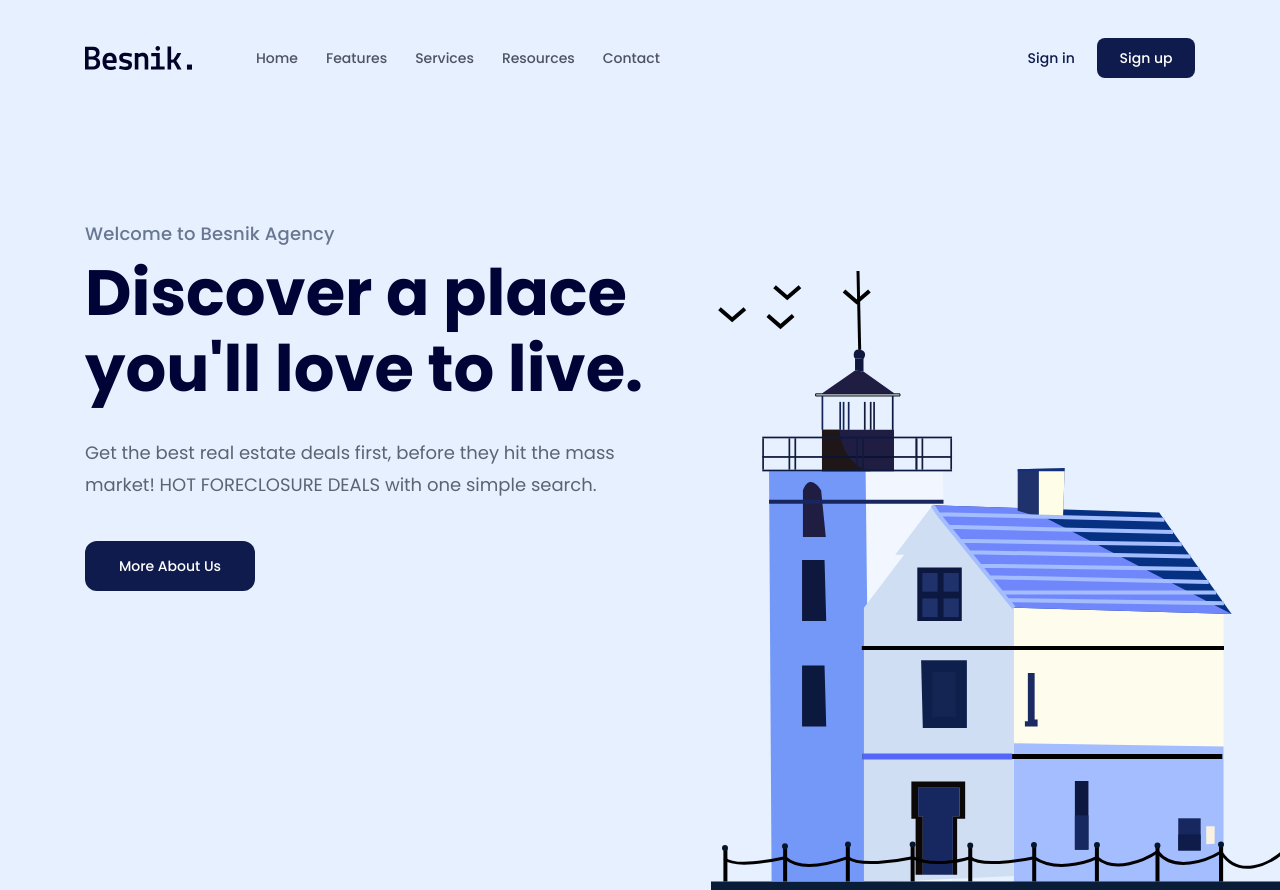
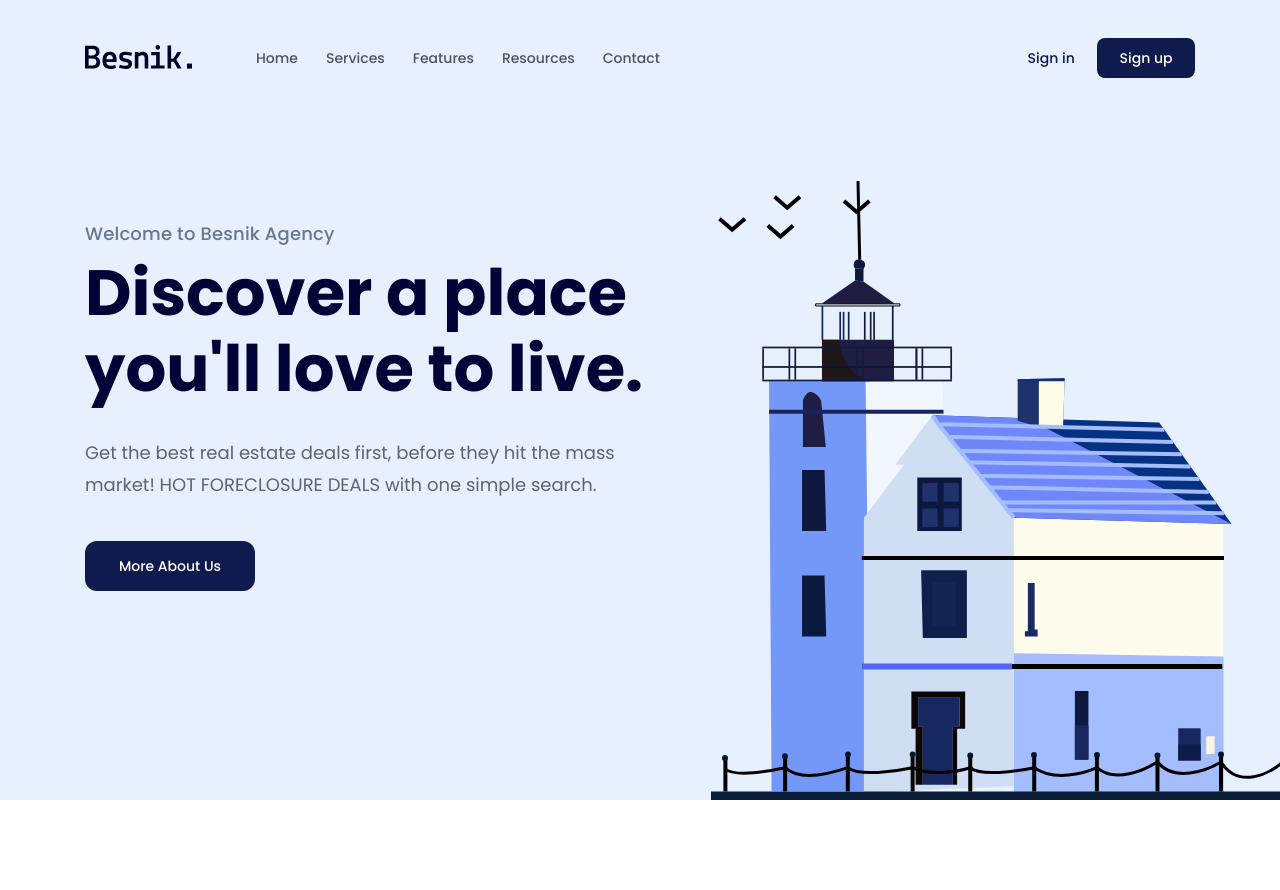
Before and after one commit to monsieur-thinh/landing-page, a plain HTML site: page index.html in a window 1280 px wide. Shown: the top 890 px of the page. Drawn offline with Linux system fonts and the light colour scheme.

Commit message:
Them animation vao navbar

```diff
--- a/assets/css/style.css
+++ b/assets/css/style.css
@@ -4,6 +4,12 @@
 
 :root {
     --primary-color: #0f1b4c;
+}
+
+html,
+body {
+    scroll-behavior: smooth;
+    -webkit-scroll-behavior: smooth;
 }
 
 html {
@@ -64,7 +70,7 @@ a {
     flex-direction: column;
     position: relative;
     background: #e6f0ff;
-    height: 100vh;
+    height: calc(100vh - 90px);
 }
 
 .navbar {
--- a/index.html
+++ b/index.html
@@ -30,19 +30,21 @@
         />
     </head>
     <body>
-        <main>
+        <main id="home">
             <header class="fixed-header">
                 <div class="content">
                     <nav class="navbar">
                         <!-- logo -->
-                        <img src="./assets/img/Logo.svg" alt="Besnik." />
+                        <a href="/"
+                            ><img src="./assets/img/Logo.svg" alt="Besnik."
+                        /></a>
                         <!-- navigation -->
                         <ul>
-                            <li><a href="#!">Home</a></li>
-                            <li><a href="#!">Features</a></li>
-                            <li><a href="#!">Services</a></li>
-                            <li><a href="#!">Resources</a></li>
-                            <li><a href="#!">Contact</a></li>
+                            <li><a href="#home">Home</a></li>
+                            <li><a href="#services">Services</a></li>
+                            <li><a href="#features">Features</a></li>
+                            <li><a href="#resources">Resources</a></li>
+                            <li><a href="#contact">Contact</a></li>
                         </ul>
                         <!-- action -->
                         <div class="actions">
@@ -130,7 +132,7 @@
                 </div>
             </div>
             <!-- /client -->
-            <div class="guides">
+            <div id="services" class="guides">
                 <div class="content">
                     <h2 class="sub-title">How its works?</h2>
                     <p class="desc">
@@ -194,7 +196,7 @@
                 </div>
             </div>
             <!-- featured -->
-            <div class="featured">
+            <div id="features" class="featured">
                 <div class="content">
                     <header>
                         <h2 class="sub-title">Featured Properties</h2>
@@ -337,7 +339,7 @@
             </div>
             <!-- /featured -->
             <!-- Stats -->
-            <div class="stats">
+            <div id="resources" class="stats">
                 <div class="content">
                     <div class="row">
                         <div class="img-block">
@@ -532,7 +534,7 @@
             </div>
             <!-- /subscription -->
             <!-- footer -->
-            <footer class="footer">
+            <footer id="contact" class="footer">
                 <div class="content">
                     <div class="row row-top">
                         <div class="column">
```
